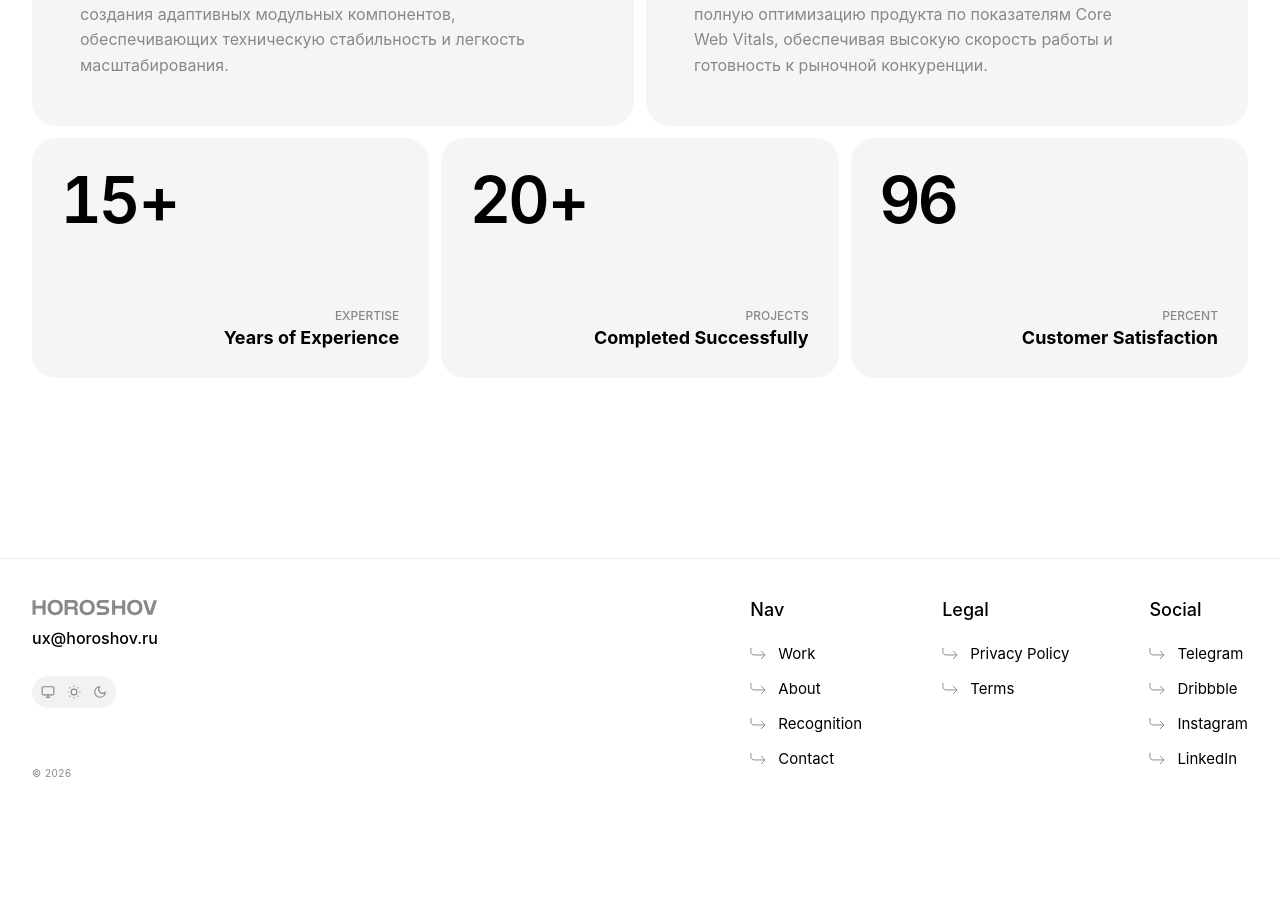
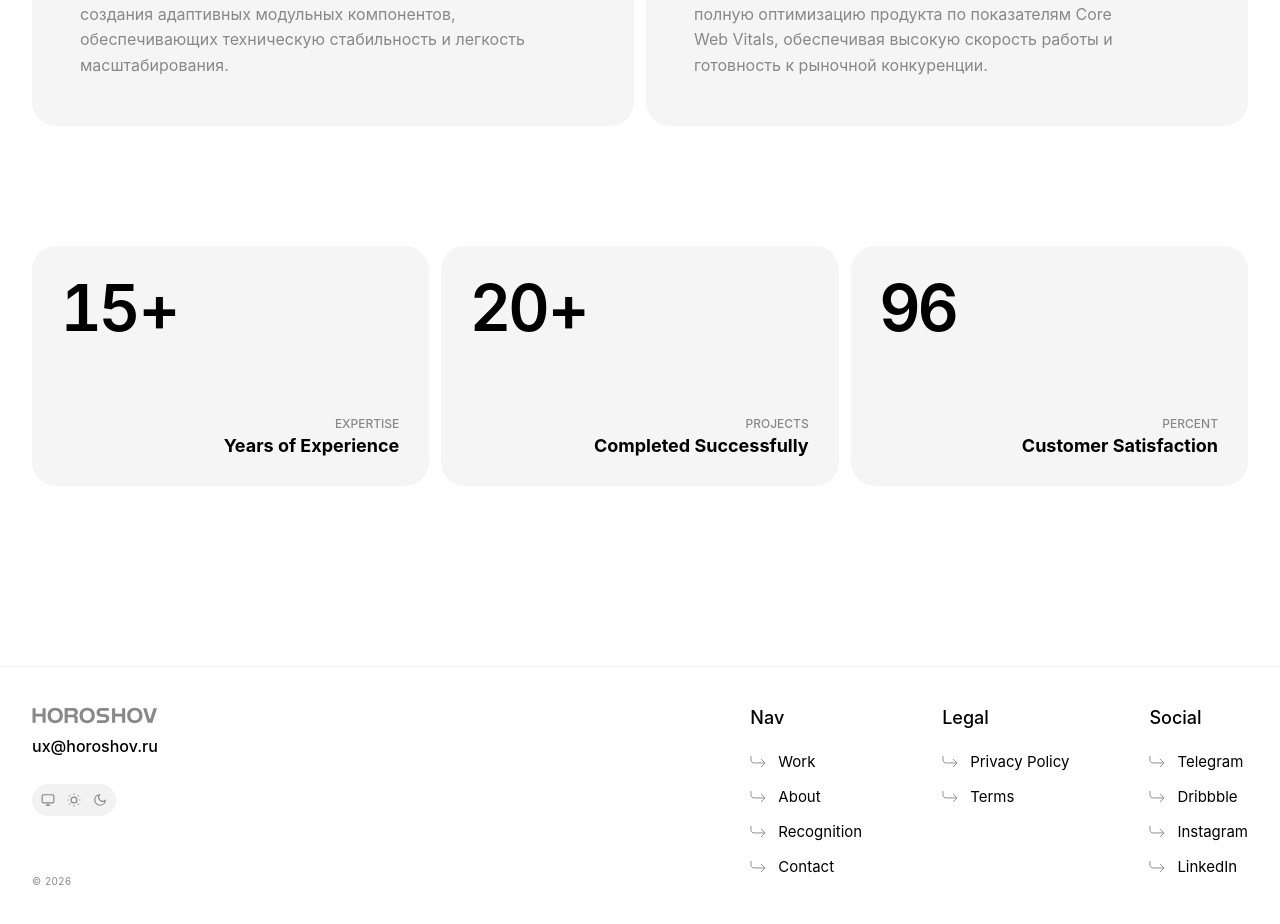
Before and after one commit to Horoshov/my-portfolio, a React (Vite) app: page / in a window 1280 px wide. Shown: the part 5964-6888 px from the top of the page. Before the commit the page ends 6803 px from the top, so only its background shows below. Built offline with nearby package versions, Linux system fonts and the light colour scheme.

Commit message:
Set stats-section top padding to 120px

```diff
--- a/src/styles/App.css
+++ b/src/styles/App.css
@@ -551,7 +551,7 @@
      11. STATS SECTION
      ========================================= */
   .stats-section {
-    padding: 12px 0 60px 0;
+    padding: 120px 0 60px 0;
     width: 100%;
   }
 
```
